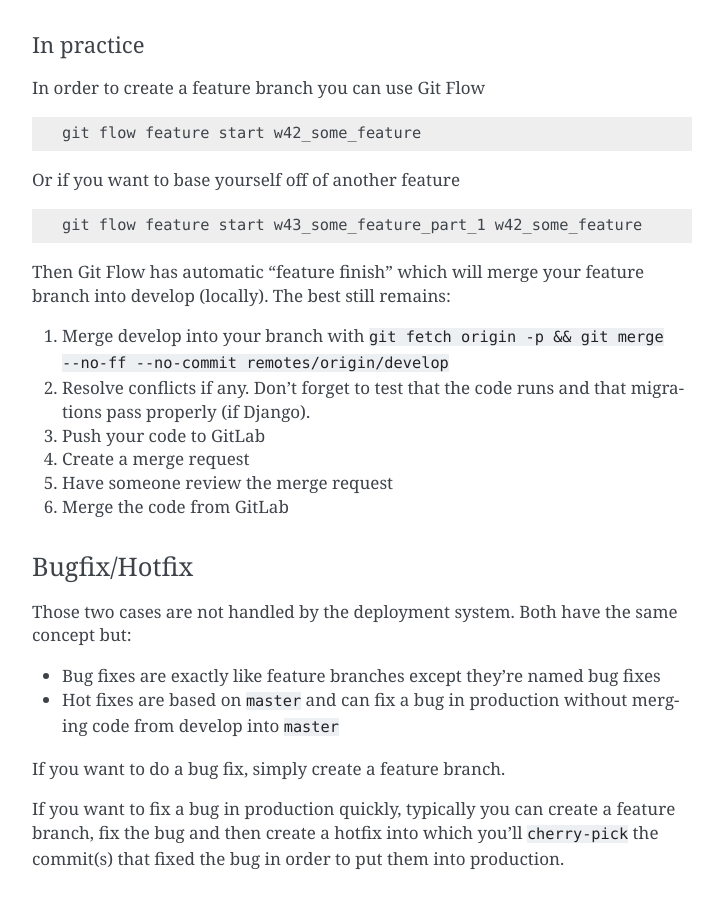
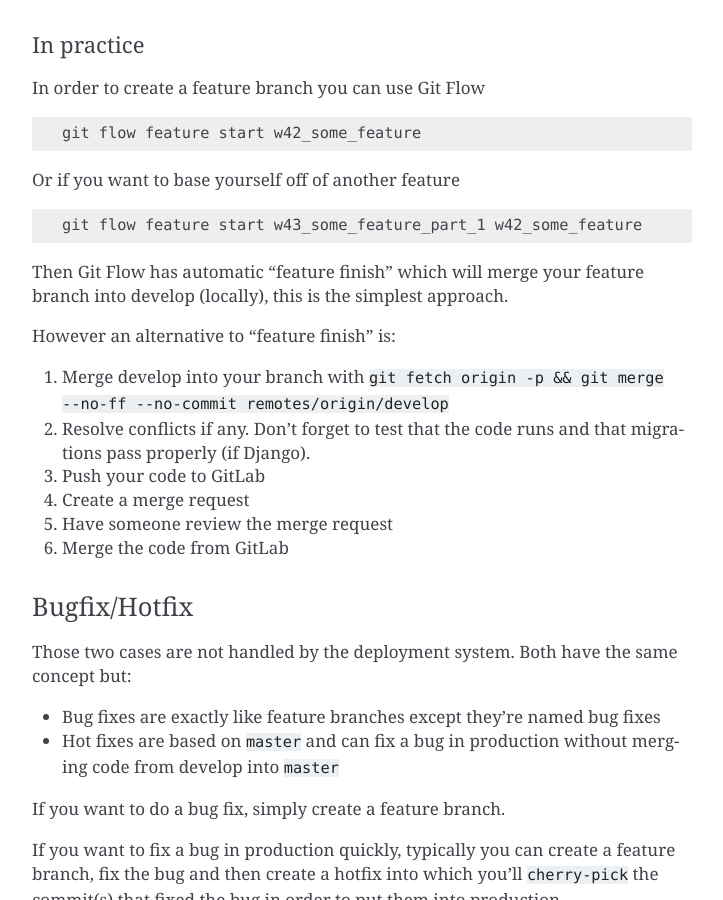
Before and after one commit to WithIO/CodeGuidelines, a Sphinx documentation site: the page built from source/version-control.md, in a window 1280 px wide and 900 px high, scrolled down 2925 px. Shown: the whole window, without its empty margins (388-1111 px from the left). Built offline with Sphinx 7.4.7, drawn with Linux system fonts in a browser that asks for light colours.

Commit message:
Update version-control.md

```diff
--- a/source/version-control.md
+++ b/source/version-control.md
@@ -135,7 +135,9 @@
     git flow feature start w43_some_feature_part_1 w42_some_feature
 
 Then Git Flow has automatic "feature finish" which will merge your feature branch
-into develop (locally). The best still remains:
+into develop (locally), this is the simplest approach.
+
+However an alternative to "feature finish" is:
 
 1. Merge develop into your branch with
    `git fetch origin -p && git merge --no-ff --no-commit remotes/origin/develop`
```
